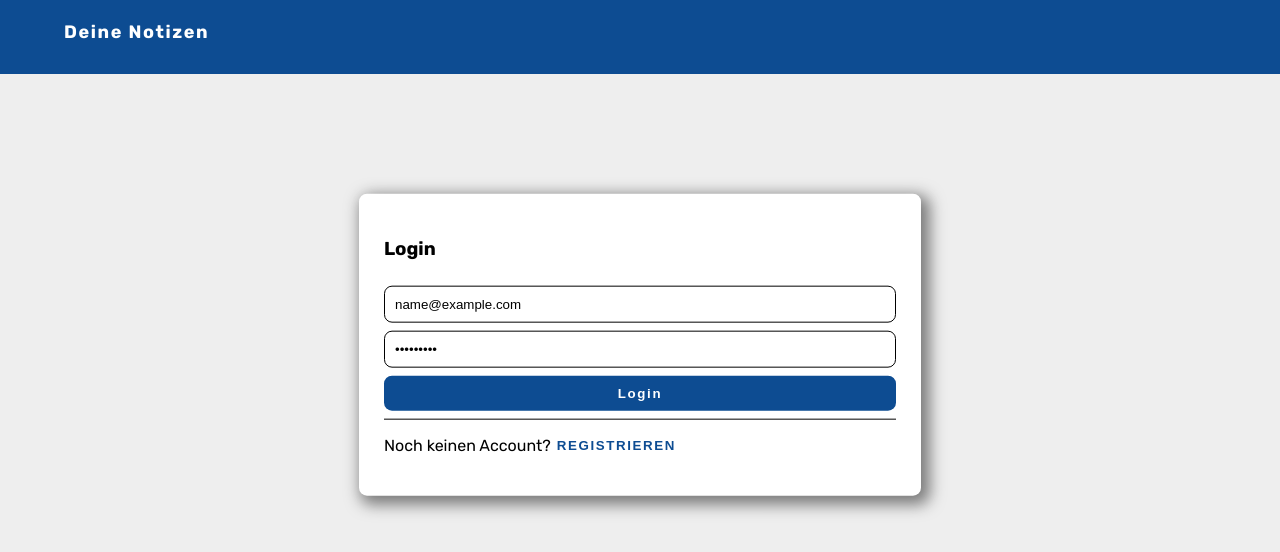
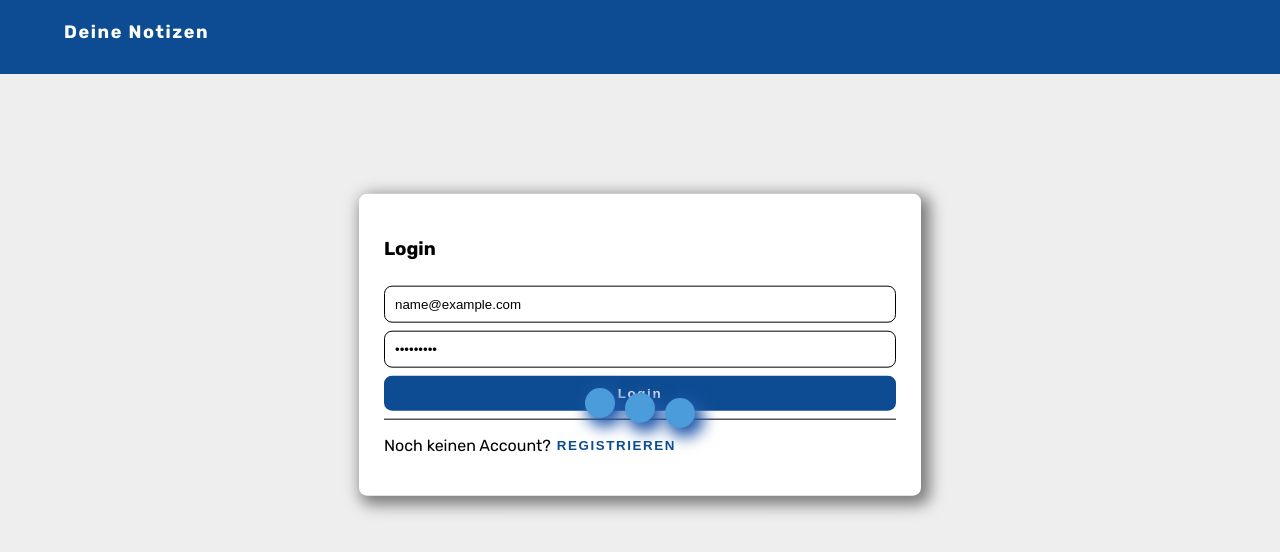
Before and after one commit to niklas1531/notizen, a React (Create React App) app: page / in a window 1280 px wide. Both pictures are taken after typing "name@example.com", "Sample123" into the empty fields and a click on the input "Login". Shown: the top 552 px of the page. Built offline with nearby package versions, Linux system fonts and the light colour scheme; no server answers.

Commit message:
load animation updated

```diff
--- a/src/App.css
+++ b/src/App.css
@@ -658,32 +658,38 @@ nav button {
 
 /* LOAD ANIMATION */
 .load-wrap {
-    width: 100px;
-    height: 100px;
-    text-align: center;
+    width: 200px;
+    height: 200px;
     position: fixed;
-    top: 40%;
+    top: 50%;
     left: 50%;
-    translate: 50% 60%;
+    translate: -50% -50%;
+    margin: 0;
+    z-index: 5;
+    display: flex;
+    justify-content: center;
+    align-items: center;
 }
 
-.line {
+.circle {
     display: inline-block;
-    width: 15px;
-    height: 15px;
+    width: 30px;
+    height: 30px;
     border-radius: 15px;
     background-color: #4b9cdb;
+    margin: 5px;
+    box-shadow: 5px 5px 15px 4px #2158aa;
 }
 
-.load .line:nth-last-child(1) {
+.load .circle:nth-last-child(1) {
     animation: loading 0.6s 0.1s linear infinite;
 }
 
-.load .line:nth-last-child(2) {
+.load .circle:nth-last-child(2) {
     animation: loading 0.6s 0.2s linear infinite;
 }
 
-.load .line:nth-last-child(3) {
+.load .circle:nth-last-child(3) {
     animation: loading 0.6s 0.3s linear infinite;
 }
 
--- a/src/pages/Home.js
+++ b/src/pages/Home.js
@@ -87,12 +87,7 @@ const Home = ({ name, setName, toggleDropdown, dropdown, logged, currID, sortDir
                     content: "",
                     date: new Date().toLocaleString()
                 })
-
-                const success = result.status === 201
-                if (success) {
-                    document.getElementById('neueNotiz').reset()
-                    setLoad(false)
-                }
+                setLoad(false)
             })
     }
     return (
```
